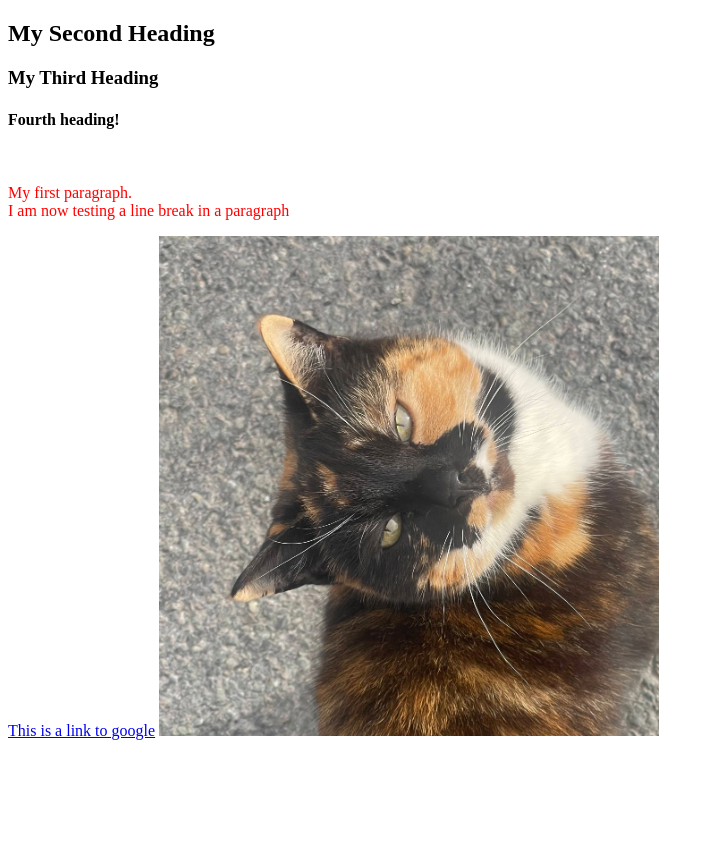
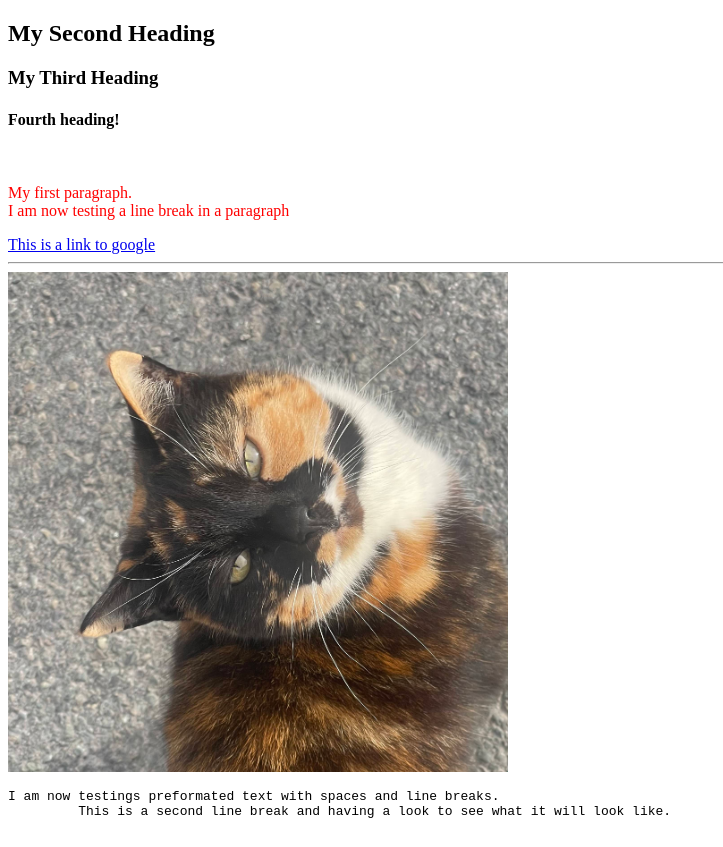
Before and after one commit to heskeyj/learningHTMLCSSJS, a plain HTML site: page index.html in a window 1280 px wide. Shown: the part 129-976 px from the top of the page, without its empty margins (0-723 px from the left). Before the commit the page ends 877 px from the top, so only its background shows below. Drawn offline with Linux system fonts and the light colour scheme.

```diff
--- a/index.html
+++ b/index.html
@@ -17,9 +17,14 @@
     <p style = "color:red;">My first paragraph. <br> I am now testing a line break in a paragraph</p>
 
     <a href="https://www.google.com">This is a link to google</a>
+    <hr>
 
     <img src="images/testimage.jpg" alt="my test image - poppet" width="500" height="500">
 
+    <br>
+    <pre>I am now testings preformated text with spaces and line breaks.
+         This is a second line break and having a look to see what it will look like.
+    </pre>
 
 </body>
 </html>
```
